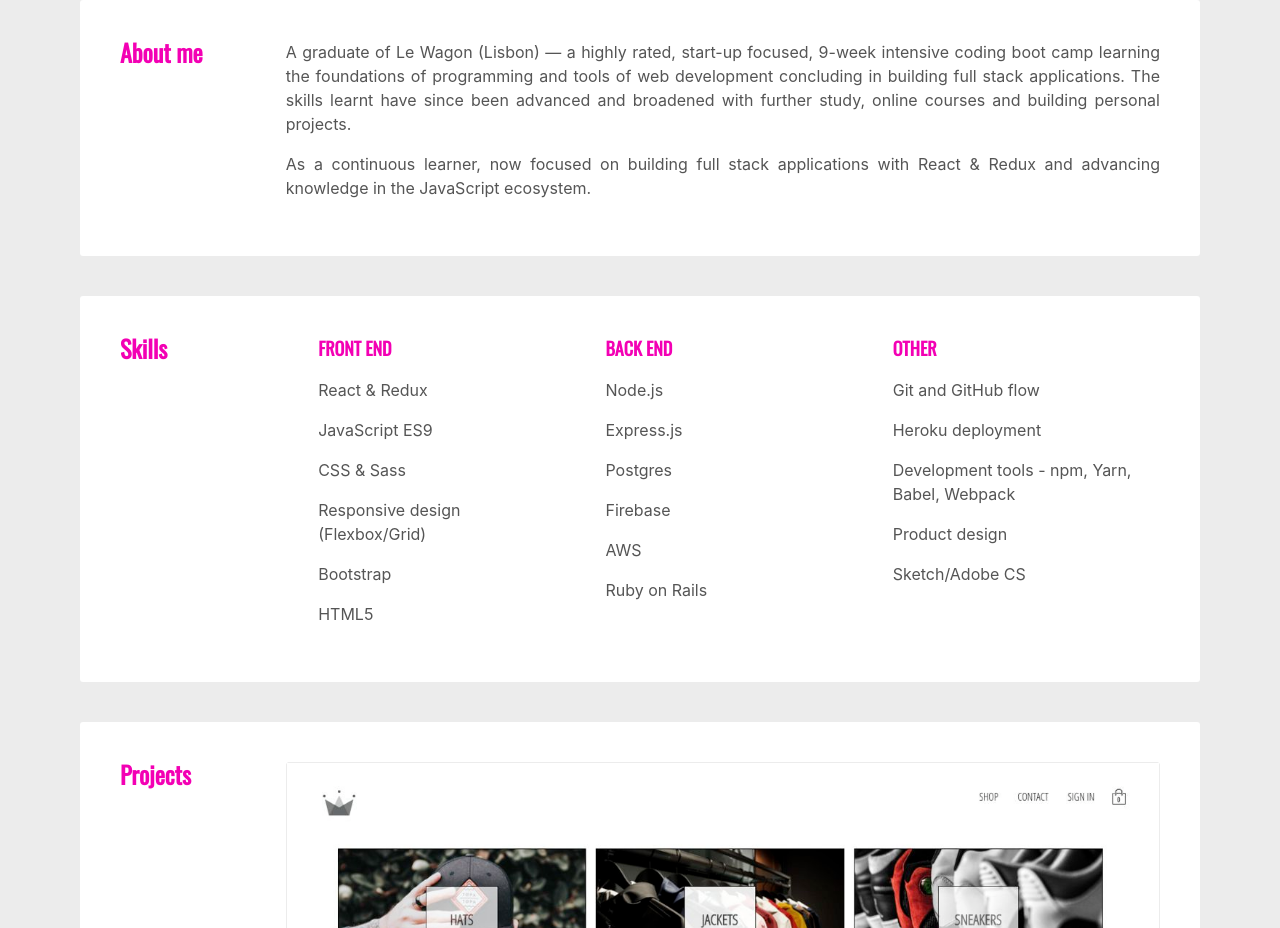
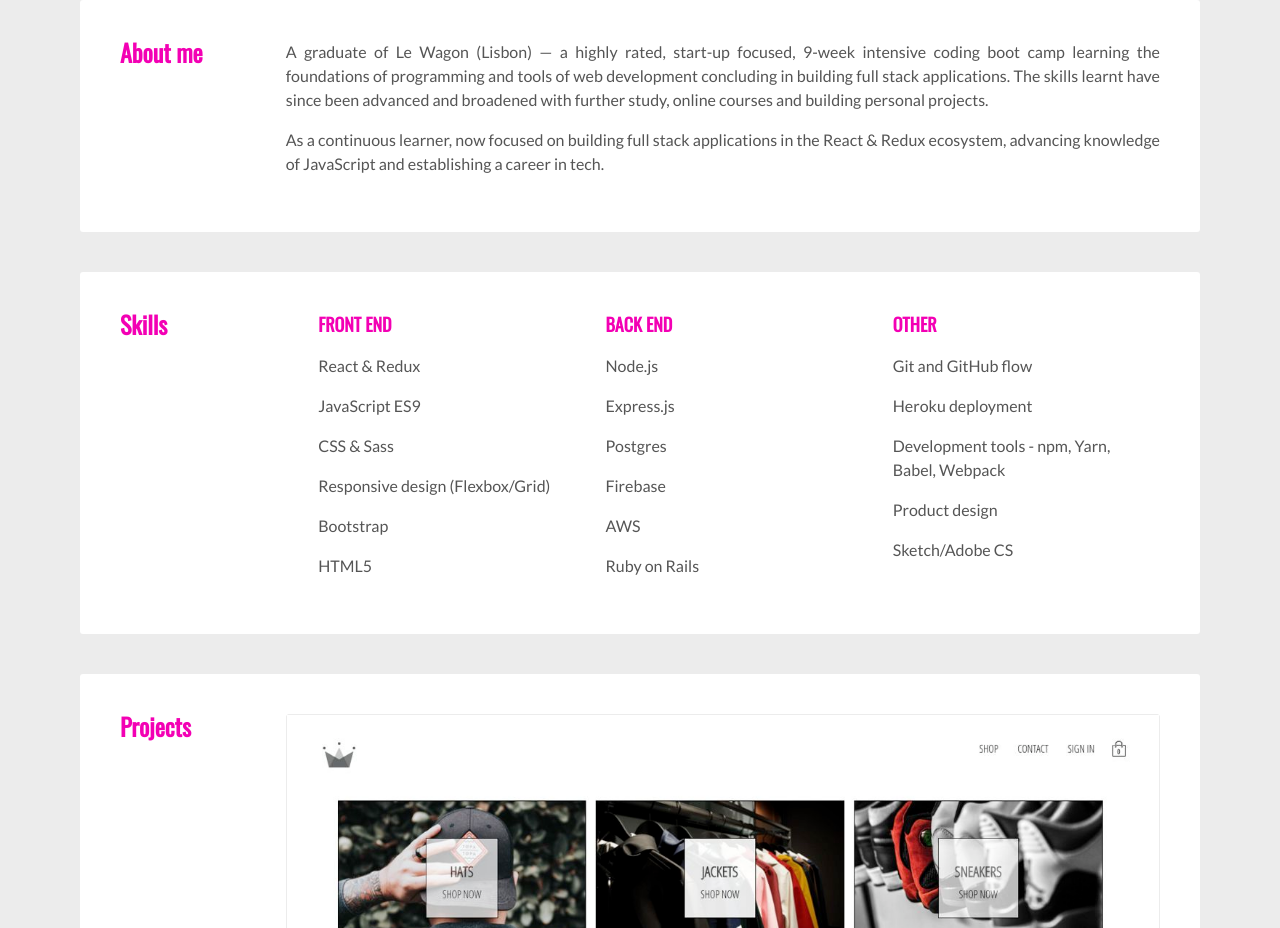
Before and after one commit to grahamcottridge/gc-portfolio, a React (Create React App) app: page / in a window 1280 px wide. Shown: the part 1000-1928 px from the top of the page. Built offline with nearby package versions, Linux system fonts and the light colour scheme.

Commit message:
Delete unused code

```diff
--- a/src/App.css
+++ b/src/App.css
@@ -6,11 +6,6 @@ body {
   line-height: 1.5em;
   color: #555;
   background: #ececec;
-  font-family: -apple-system, BlinkMacSystemFont, "Segoe UI", "Roboto", "Oxygen",
-    "Ubuntu", "Cantarell", "Fira Sans", "Droid Sans", "Helvetica Neue",
-    sans-serif;
-  -webkit-font-smoothing: antialiased;
-  -moz-osx-font-smoothing: grayscale;
 }
 
 h1,
--- a/src/components/about/about.component.jsx
+++ b/src/components/about/about.component.jsx
@@ -16,7 +16,8 @@ const About = props => (
       </p>
       <p>
         As a continuous learner, now focused on building full stack applications
-        with React & Redux and advancing knowledge in the JavaScript ecosystem.
+        in the React & Redux ecosystem, advancing knowledge of JavaScript and
+        establishing a career in tech.
       </p>
     </div>
   </div>
--- a/src/components/card/card.component.jsx
+++ b/src/components/card/card.component.jsx
@@ -1,8 +1,6 @@
 import React from "react";
 
 import "./card.styles.scss";
-
-import Fade from "react-reveal/Fade";
 
 const Card = props => (
   <div className="card" id={props.section}>
--- a/src/components/custom-button/custom-button.styles.scss
+++ b/src/components/custom-button/custom-button.styles.scss
@@ -3,7 +3,6 @@
   letter-spacing: 0.5px;
   font-size: 14px;
   background: #f300b4;
-  // background: #ececec;
   padding: 0px;
   margin: 0px 20px 20px 0px;
   color: White;
--- a/src/components/header/header.styles.scss
+++ b/src/components/header/header.styles.scss
@@ -38,7 +38,6 @@
       font-style: italic;
       font-size: 56px;
       line-height: 1.2;
-      // color: #f300b4;
     }
 
     #pageHeader {
--- a/src/components/nav/nav.styles.scss
+++ b/src/components/nav/nav.styles.scss
@@ -13,12 +13,10 @@
   text-decoration: none;
 
   .leftnav {
-    flex-grow: 1; /* this is the important bit */
+    flex-grow: 1;
     font-size: 24px;
     font-weight: bold;
   }
-
-  /* the rest is just for looks */
 
   a {
     padding: 1em;
--- a/src/index.css
+++ b/src/index.css
@@ -5,4 +5,5 @@ body {
     sans-serif;
   -webkit-font-smoothing: antialiased;
   -moz-osx-font-smoothing: grayscale;
+  text-rendering: optimizeLegibility;
 }
```
